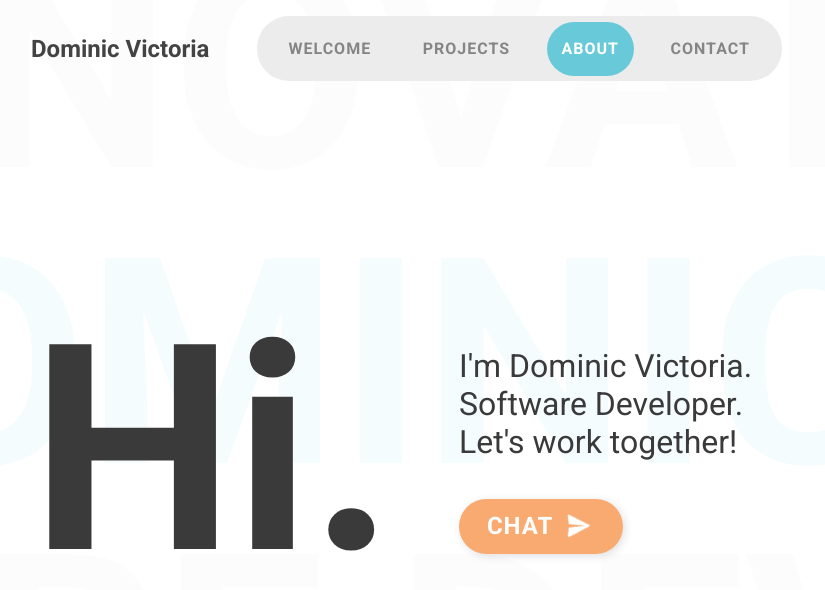
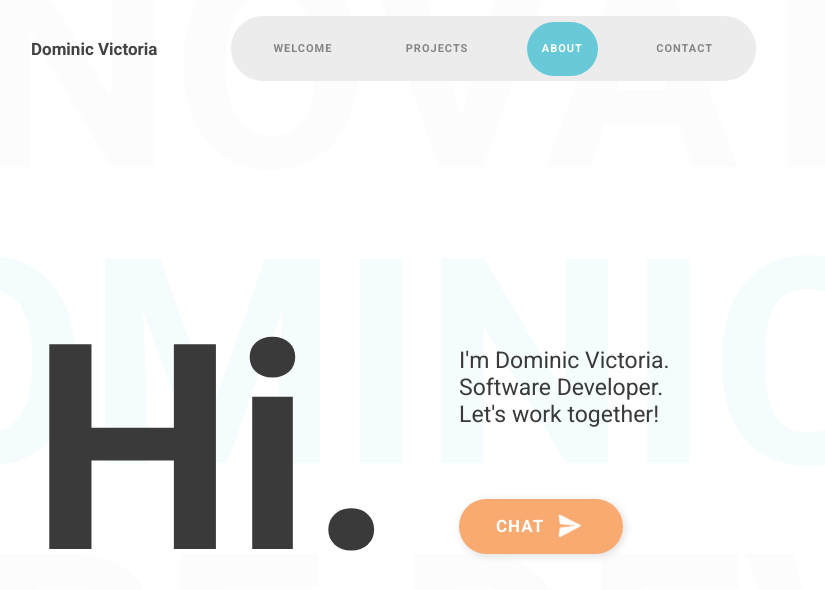
Before and after one commit to Hunkoys/Portfolio, a plain HTML site: page index.html in a window 1280 px wide. Shown: the top 590 px of the page, 129-954 px from the left. Drawn offline with Linux system fonts and the light colour scheme.

Commit message:
Font Fix

```diff
--- a/index.html
+++ b/index.html
@@ -3,7 +3,7 @@
   <head>
     <meta charset="UTF-8" />
     <link rel="stylesheet" href="./reset.css" />
-    <meta name="viewport" content="width=100, initial-scale=0.7" />
+    <meta name="viewport" content="width=device-width, initial-scale=1.0" />
 
     <title>Dominic Victoria</title>
     <link rel="preconnect" href="https://fonts.googleapis.com" />
--- a/script/layout/parts/header.js
+++ b/script/layout/parts/header.js
@@ -1,9 +1,9 @@
 import dom from '../../../lib/superdom.js';
-import theme from '../theme.js';
+import theme, { font } from '../theme.js';
 import Nav from './header/Nav.js';
 
 const title = dom
-  .a('/', dom.h1('Dominic Victoria').style({ fontSize: '24px', color: '#434343' }))
+  .a('/', dom.h1('Dominic Victoria').style({ fontSize: font.m, color: '#434343' }))
   .style({ textDecoration: 'none' });
 
 export const navOptions = {
@@ -24,8 +24,8 @@ const nav = Nav(navOptions)
     height: '65px',
   })
   .optionStyle({
-    fontSize: '16px',
-    fontWeight: 'bold',
+    fontSize: font.s,
+    fontWeight: font.bold,
     padding: '15px',
     color: '#858585',
     cursor: 'pointer',
@@ -33,7 +33,7 @@ const nav = Nav(navOptions)
     zIndex: 1,
   })
   .selectedStyle({
-    color: 'white',
+    color: theme.accentText,
     borderRadius: '40px',
   });
 
--- a/script/layout/theme.js
+++ b/script/layout/theme.js
@@ -19,11 +19,11 @@ const theme = light;
 export default theme;
 
 export const font = {
-  s: '16px',
-  m: '24px',
-  l: '32px',
-  xl: '48px',
-  xxl: '72px',
+  s: '11px',
+  m: '17px',
+  l: '23px',
+  xl: '34px',
+  xxl: '51px',
   regular: '400',
   bold: '700',
   extrabold: '900',
```
